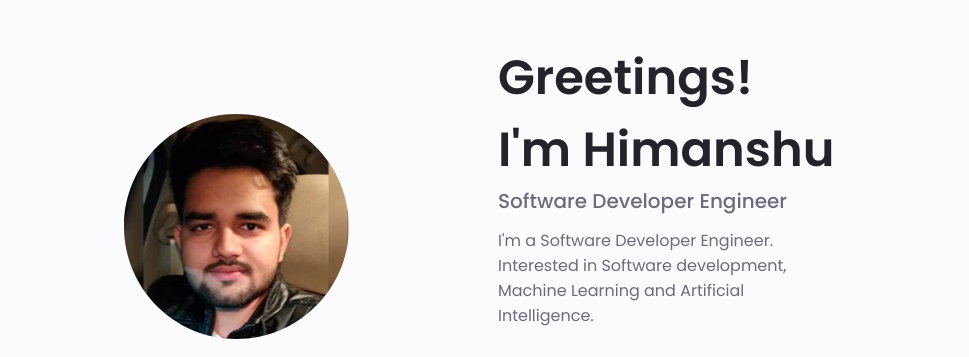
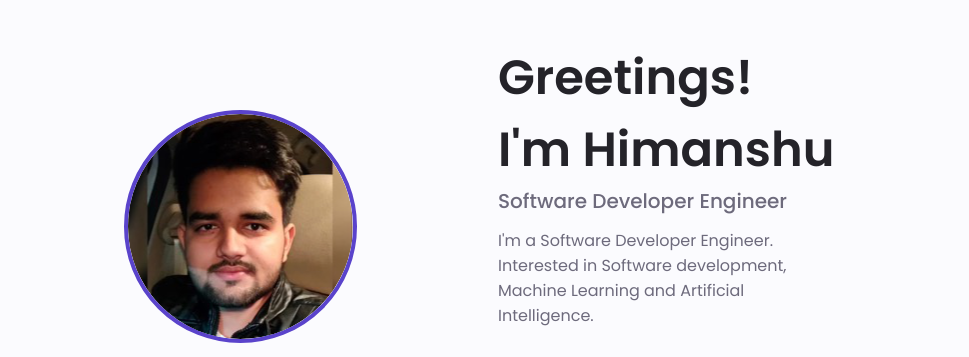
Before and after one commit to Himanshu2k1/my-portfolio, a plain HTML site: page index.html in a window 1280 px wide. Shown: the part 142-499 px from the top of the page, 184-1153 px from the left. Drawn offline with nearby package versions, Linux system fonts and the light colour scheme.

Commit message:
Update style.css

```diff
--- a/assets/css/style.css
+++ b/assets/css/style.css
@@ -267,6 +267,11 @@ body.dark-theme{
     box-shadow: 0 -1px 4px rgba(0,0,0,.15);
 }
 /* =======================home====================== */
+
+.heading-photo{
+    border-radius:100%;
+    border:.25em solid var(--first-color-alt);
+}
 .home__container{
     gap: 1rem;
 }
```
